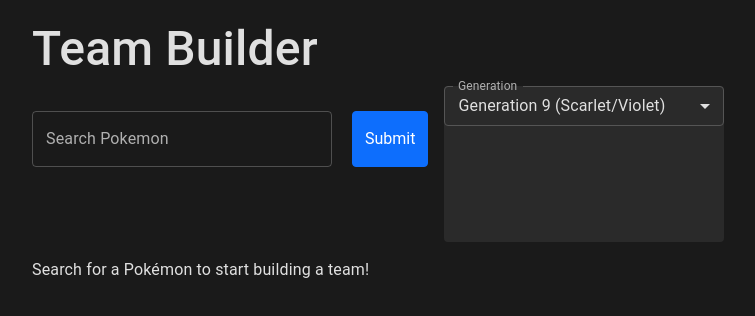
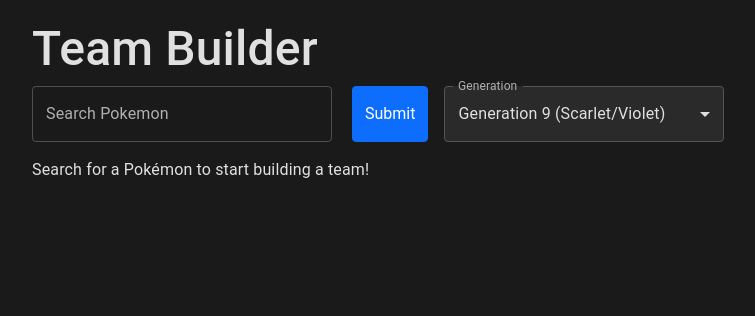
Before and after one commit to theroyalblah/pokedetails, a Next.js app: page /teambuilder in a window 1280 px wide. Shown: the top 316 px of the page, without its empty margins (50-805 px from the left). Built offline with nearby package versions, Linux system fonts and the light colour scheme.

Commit message:
cleanup generation select style

```diff
--- a/components/generationSelector.tsx
+++ b/components/generationSelector.tsx
@@ -33,7 +33,7 @@
 
   return (
     <FormControl
-      size="small"
+      size="medium"
       sx={{
         minWidth: 280,
         backgroundColor: "#2a2a2a",
@@ -59,6 +59,7 @@
       }}
     >
       <InputLabel id="generation-select-label">Generation</InputLabel>
+
       <Select
         labelId="generation-select-label"
         id="generation-select"
--- a/components/search.tsx
+++ b/components/search.tsx
@@ -48,7 +48,7 @@
   }
 
   return (
-    <div className="search-bar" style={{ display: "flex", alignItems: "center", gap: "12px" }}>
+    <div style={{ display: "flex", alignItems: "center", gap: "12px" }}>
       <Autocomplete
         freeSolo
         disablePortal
--- a/styles/searchBar.scss
+++ b/styles/searchBar.scss
@@ -1,7 +1,4 @@
 .search-bar {
-  display: flex;
-  padding: 25px 0 75px;
-
   &__submit-btn {
     margin-left: 8px;
     height: 56px;
```
